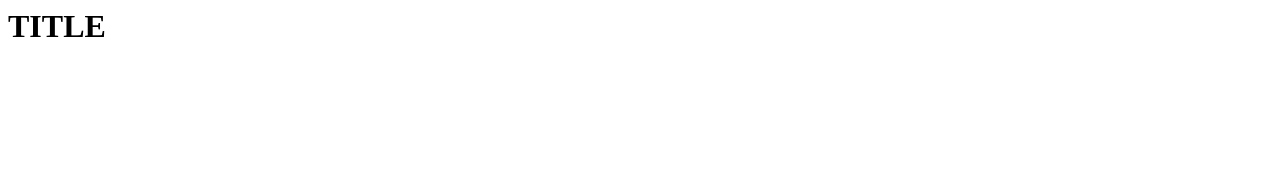
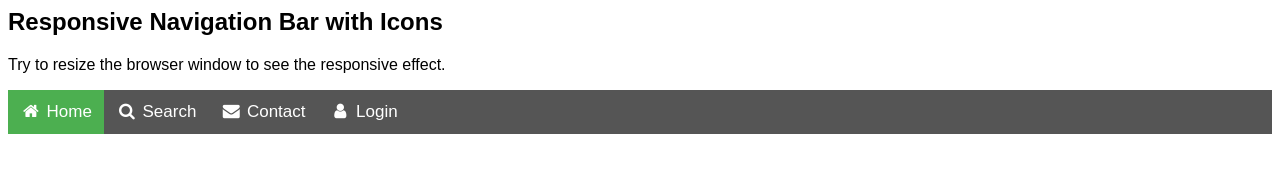
Before and after one commit to polaris070/polaris, a plain HTML site: page index.html in a window 1280 px wide. Drawn offline with Linux system fonts and the light colour scheme.

Commit message:
Menubar Test

```diff
--- a/index.html
+++ b/index.html
@@ -1 +1,49 @@
-<h1>TITLE</h1>
+<html>
+<meta name="viewport" content="width=device-width, initial-scale=1">
+<link rel="stylesheet" href="https://cdnjs.cloudflare.com/ajax/libs/font-awesome/4.7.0/css/font-awesome.min.css">
+<style>
+body {font-family: Arial, Helvetica, sans-serif;}
+
+.navbar {
+  width: 100%;
+  background-color: #555;
+  overflow: auto;
+}
+
+.navbar a {
+  float: left;
+  padding: 12px;
+  color: white;
+  text-decoration: none;
+  font-size: 17px;
+}
+
+.navbar a:hover {
+  background-color: #000;
+}
+
+.active {
+  background-color: #4CAF50;
+}
+
+@media screen and (max-width: 500px) {
+  .navbar a {
+    float: none;
+    display: block;
+  }
+}
+</style>
+<body>
+
+<h2>Responsive Navigation Bar with Icons</h2>
+<p>Try to resize the browser window to see the responsive effect.</p>
+
+<div class="navbar">
+  <a class="active" href="#"><i class="fa fa-fw fa-home"></i> Home</a>
+  <a href="#"><i class="fa fa-fw fa-search"></i> Search</a>
+  <a href="#"><i class="fa fa-fw fa-envelope"></i> Contact</a>
+  <a href="#"><i class="fa fa-fw fa-user"></i> Login</a>
+</div>
+
+</body>
+</html>
```
